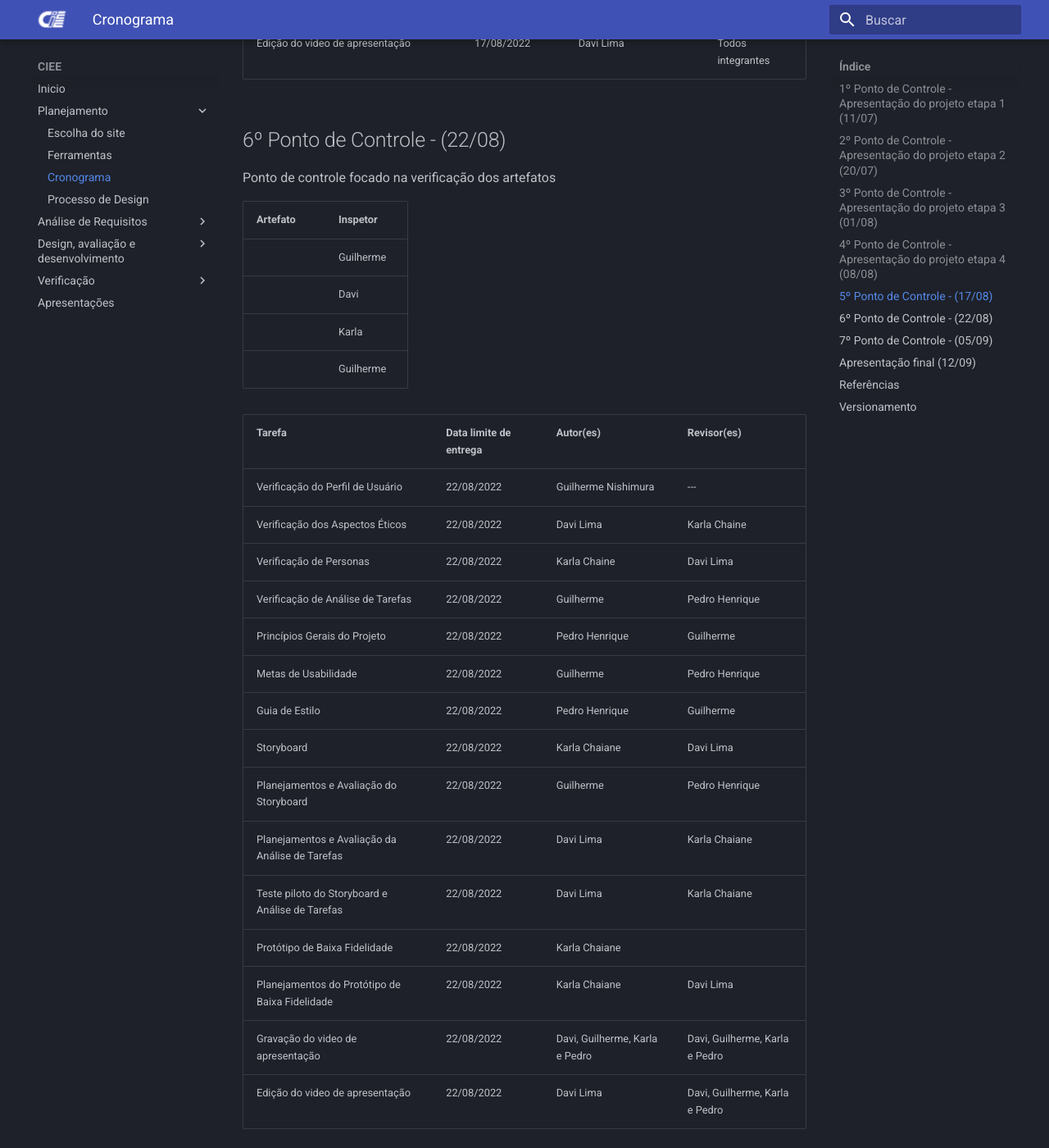
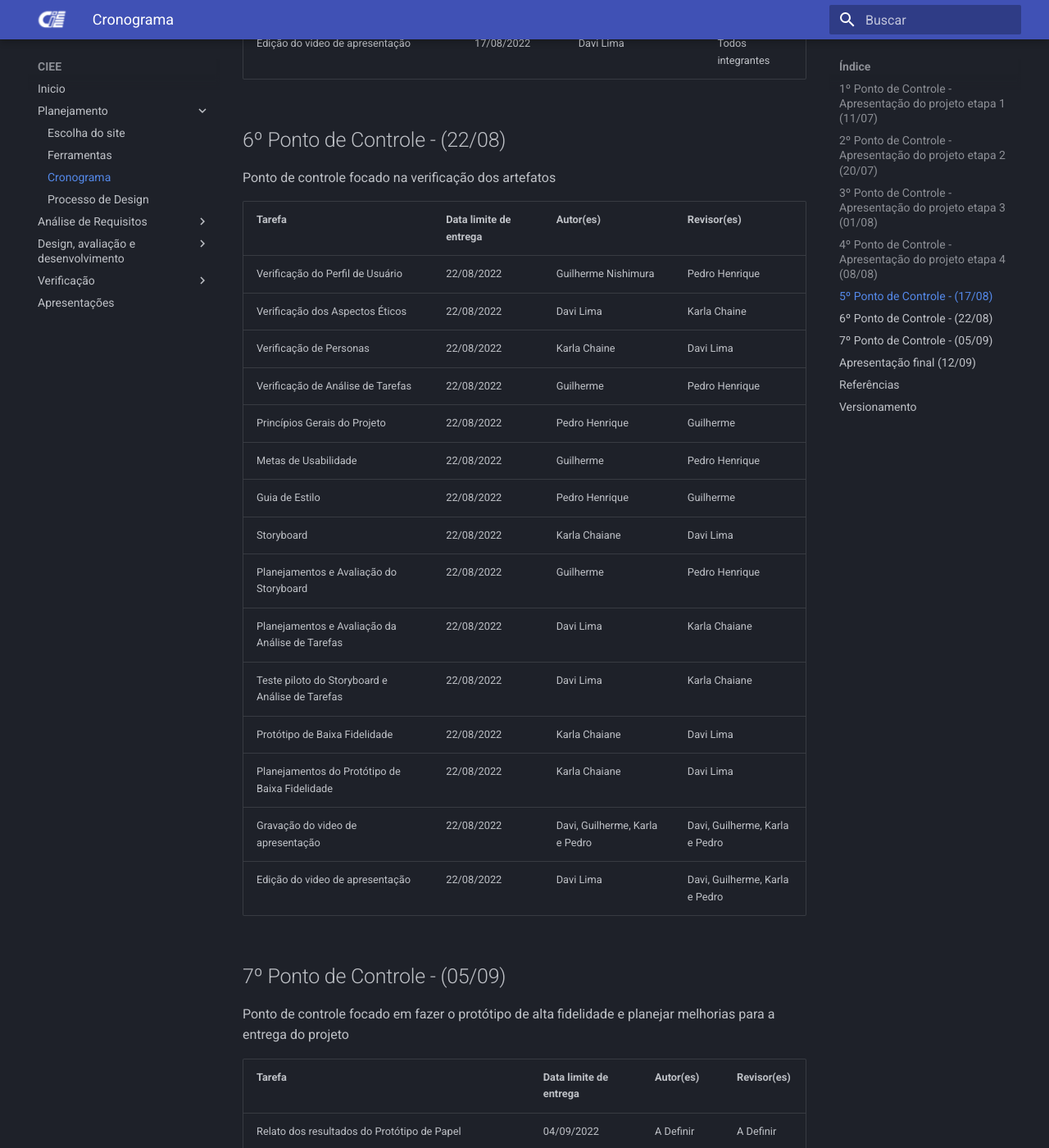
Before and after one commit to JoaoGElvas/2022.1-CIEE, an MkDocs documentation site: the page built from docs/planejamento/cronograma.md, in a window 1280 px wide and 1400 px high, scrolled down 3467 px. Shown: the whole window at 82% size. Built offline with MkDocs 1.6.1 and Material for MkDocs 9.7.7, drawn with Linux system fonts in a browser that asks for light colours.

Commit message:
Correcao versionamentos

```diff
--- a/docs/planejamento/cronograma.md
+++ b/docs/planejamento/cronograma.md
@@ -78,17 +78,9 @@ Ponto de controle focado na análise dos resultados do Storyboard, avaliação d
 
 Ponto de controle focado na verificação dos artefatos
 
-| Artefato | Inspetor |
-|--|--|
-|  | Guilherme |
-|  | Davi |
-|  | Karla | Davi |
-|  | Guilherme |
-
-
 | Tarefa                      | Data limite de entrega | Autor(es)                      | Revisor(es)                     |
 |---------------------------- | ---------------------- | ------------------------------ | ------------------------------- |
-| Verificação do Perfil de Usuário              | 22/08/2022             | Guilherme Nishimura | ---   |
+| Verificação do Perfil de Usuário              | 22/08/2022             | Guilherme Nishimura | Pedro Henrique |
 | Verificação dos Aspectos Éticos                                          | 22/08/2022             | Davi Lima    | Karla Chaine |
 | Verificação de Personas                          | 22/08/2022             | Karla Chaine | Davi Lima |
 | Verificação de Análise de Tarefas | 22/08/2022             | Guilherme    | Pedro Henrique |
@@ -99,7 +91,7 @@ Ponto de controle focado na verificação dos artefatos
 | Planejamentos e Avaliação do Storyboard | 22/08/2022 | Guilherme | Pedro Henrique |
 | Planejamentos e Avaliação da Análise de Tarefas | 22/08/2022 | Davi Lima | Karla Chaiane |
 | Teste piloto do Storyboard e Análise de Tarefas | 22/08/2022 | Davi Lima | Karla Chaiane |
-| Protótipo de Baixa Fidelidade  | 22/08/2022 | Karla Chaiane | |
+| Protótipo de Baixa Fidelidade  | 22/08/2022 | Karla Chaiane | Davi Lima |
 | Planejamentos do Protótipo de Baixa Fidelidade | 22/08/2022 | Karla Chaiane | Davi Lima |
 | Gravação do video de apresentação                                        | 22/08/2022  | Davi, Guilherme, Karla e Pedro    | Davi, Guilherme, Karla e Pedro |
 | Edição do video de apresentação                                          | 22/08/2022        | Davi Lima            | Davi, Guilherme, Karla e Pedro|
```
